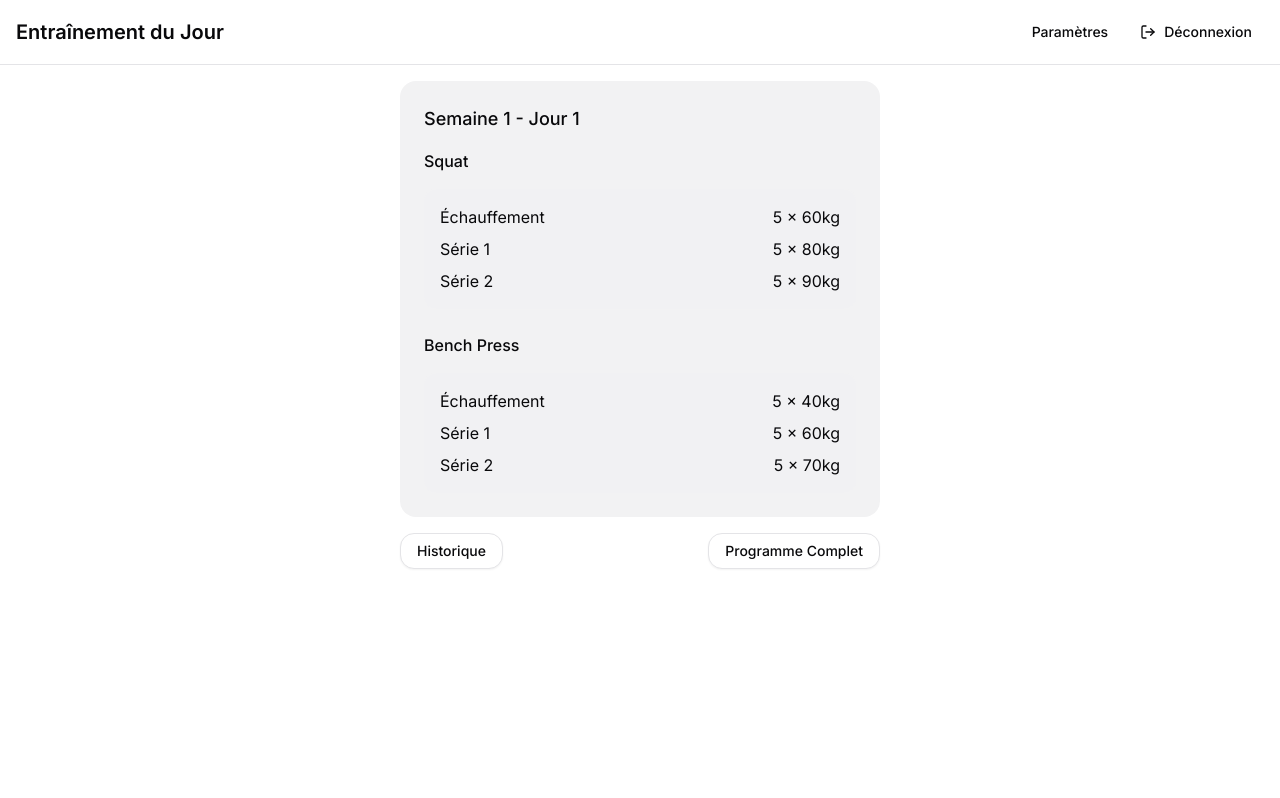
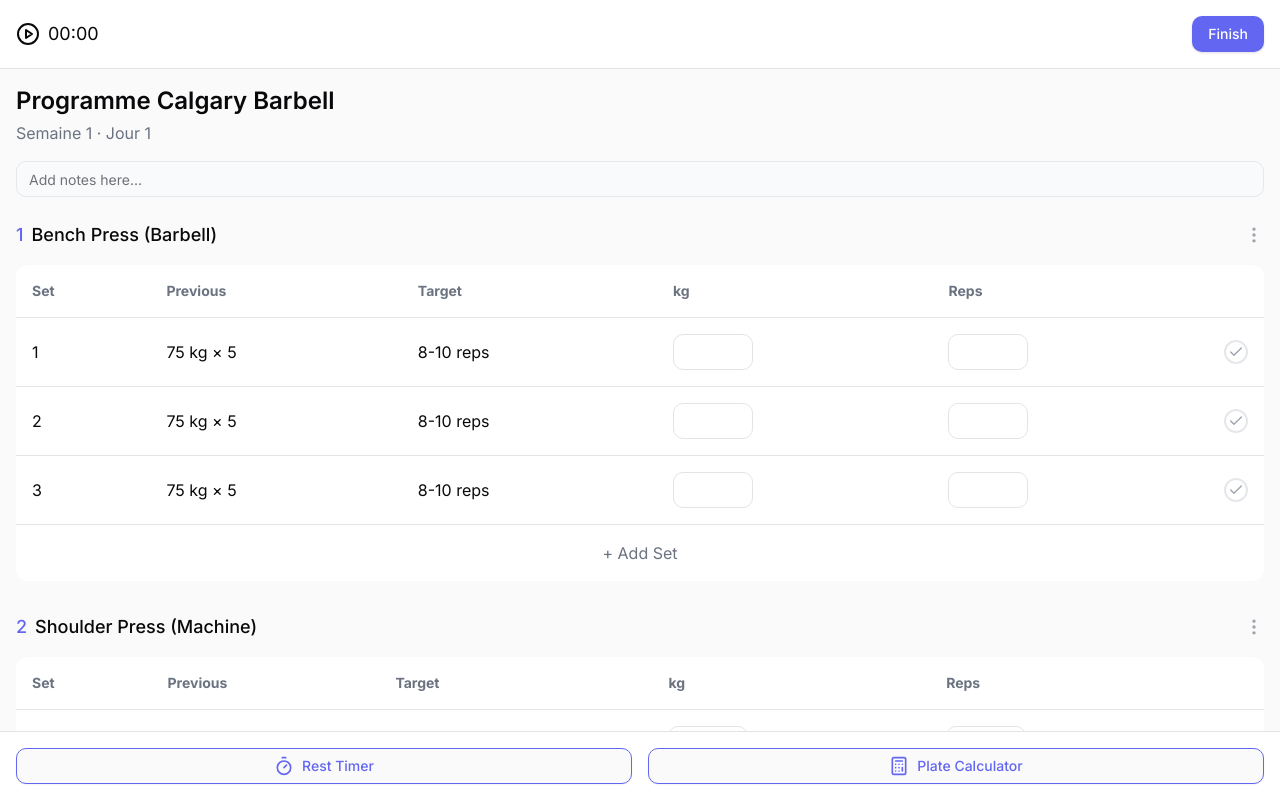
Before and after one commit to valentingouverneur/programmecalgary, a Next.js app: page /workout in a window 1280 px wide. Shown: the top 798 px of the page. Built offline with nearby package versions, Linux system fonts and the light colour scheme; no server answers; sample sign-in values are in the browser's storage.

Commit message:
Refonte du design de la page d'entrainement pour correspondre à la maquette

```diff
--- a/src/app/workout/page.tsx
+++ b/src/app/workout/page.tsx
@@ -3,11 +3,13 @@
 import { useAuth } from '@/lib/hooks/useAuth'
 import { AuthForm } from '@/components/auth/AuthForm'
 import { Button } from '@/components/ui/button'
-import { LogOut } from 'lucide-react'
-import Link from 'next/link'
+import { Timer, Calculator, Check, MoreVertical, PlayCircle } from 'lucide-react'
+import { Input } from '@/components/ui/input'
+import { useState } from 'react'
 
 export default function WorkoutPage() {
   const { user, logout } = useAuth()
+  const [timer, setTimer] = useState('00:00')
 
   if (!user) {
     return (
@@ -26,77 +28,135 @@ export default function WorkoutPage() {
 
   return (
     <div className="min-h-screen bg-background">
-      <header className="sticky top-0 bg-background/80 backdrop-blur-sm border-b z-50">
-        <div className="flex justify-between items-center p-4">
-          <div className="flex items-center space-x-4">
-            <h1 className="text-xl font-semibold">
-              Entraînement du Jour
-            </h1>
-          </div>
-          <div className="flex items-center space-x-2">
-            <Link href="/settings">
-              <Button variant="ghost" size="sm" className="text-sm">
-                Paramètres
-              </Button>
-            </Link>
-            <Button variant="ghost" size="sm" onClick={logout} className="text-sm">
-              <LogOut className="w-4 h-4 mr-2" />
-              Déconnexion
-            </Button>
+      <div className="flex justify-between items-center p-4 bg-white border-b">
+        <div className="flex items-center space-x-2">
+          <PlayCircle className="w-6 h-6" />
+          <span className="text-lg">{timer}</span>
+        </div>
+        <Button className="bg-[#6366F1] hover:bg-[#4F46E5] text-white">
+          Finish
+        </Button>
+      </div>
+
+      <main className="p-4">
+        <div className="mb-6">
+          <h1 className="text-2xl font-semibold mb-1">Programme Calgary Barbell</h1>
+          <p className="text-gray-500">Semaine 1 · Jour 1</p>
+          <div className="mt-4">
+            <Input
+              placeholder="Add notes here..."
+              className="w-full bg-gray-50 border-gray-200"
+            />
           </div>
         </div>
-      </header>
 
-      <main className="container max-w-lg mx-auto p-4">
-        <div className="bg-card rounded-2xl p-6 mb-4">
-          <h2 className="text-lg font-medium mb-4">Semaine 1 - Jour 1</h2>
-
-          <div className="space-y-6">
-            <div className="space-y-4">
-              <h3 className="text-base font-medium">Squat</h3>
-              <div className="bg-muted/50 rounded-xl p-4 space-y-2">
-                <div className="flex justify-between items-center">
-                  <span>Échauffement</span>
-                  <span>5 × 60kg</span>
-                </div>
-                <div className="flex justify-between items-center">
-                  <span>Série 1</span>
-                  <span>5 × 80kg</span>
-                </div>
-                <div className="flex justify-between items-center">
-                  <span>Série 2</span>
-                  <span>5 × 90kg</span>
-                </div>
-              </div>
+        <div className="space-y-8">
+          <div>
+            <div className="flex justify-between items-center mb-4">
+              <h2 className="text-lg font-medium flex items-center">
+                <span className="text-[#6366F1] mr-2">1</span>
+                Bench Press (Barbell)
+              </h2>
+              <MoreVertical className="w-5 h-5 text-gray-400" />
             </div>
 
-            <div className="space-y-4">
-              <h3 className="text-base font-medium">Bench Press</h3>
-              <div className="bg-muted/50 rounded-xl p-4 space-y-2">
-                <div className="flex justify-between items-center">
-                  <span>Échauffement</span>
-                  <span>5 × 40kg</span>
-                </div>
-                <div className="flex justify-between items-center">
-                  <span>Série 1</span>
-                  <span>5 × 60kg</span>
-                </div>
-                <div className="flex justify-between items-center">
-                  <span>Série 2</span>
-                  <span>5 × 70kg</span>
-                </div>
-              </div>
+            <div className="bg-white rounded-lg overflow-hidden">
+              <table className="w-full">
+                <thead>
+                  <tr className="text-sm text-gray-500">
+                    <th className="text-left p-4">Set</th>
+                    <th className="text-left p-4">Previous</th>
+                    <th className="text-left p-4">Target</th>
+                    <th className="text-left p-4">kg</th>
+                    <th className="text-left p-4">Reps</th>
+                    <th className="w-10 p-4"></th>
+                  </tr>
+                </thead>
+                <tbody>
+                  {[1, 2, 3].map((set) => (
+                    <tr key={set} className="border-t">
+                      <td className="p-4">{set}</td>
+                      <td className="p-4">75 kg × 5</td>
+                      <td className="p-4">8-10 reps</td>
+                      <td className="p-4">
+                        <Input className="w-20" />
+                      </td>
+                      <td className="p-4">
+                        <Input className="w-20" />
+                      </td>
+                      <td className="p-4">
+                        <div className="w-6 h-6 rounded-full border-2 border-gray-200 flex items-center justify-center">
+                          <Check className="w-4 h-4 text-gray-400" />
+                        </div>
+                      </td>
+                    </tr>
+                  ))}
+                </tbody>
+              </table>
+              <button className="w-full p-4 text-center text-gray-500 hover:bg-gray-50 border-t">
+                + Add Set
+              </button>
+            </div>
+          </div>
+
+          <div>
+            <div className="flex justify-between items-center mb-4">
+              <h2 className="text-lg font-medium flex items-center">
+                <span className="text-[#6366F1] mr-2">2</span>
+                Shoulder Press (Machine)
+              </h2>
+              <MoreVertical className="w-5 h-5 text-gray-400" />
+            </div>
+
+            <div className="bg-white rounded-lg overflow-hidden">
+              <table className="w-full">
+                <thead>
+                  <tr className="text-sm text-gray-500">
+                    <th className="text-left p-4">Set</th>
+                    <th className="text-left p-4">Previous</th>
+                    <th className="text-left p-4">Target</th>
+                    <th className="text-left p-4">kg</th>
+                    <th className="text-left p-4">Reps</th>
+                    <th className="w-10 p-4"></th>
+                  </tr>
+                </thead>
+                <tbody>
+                  {[1, 2, 3].map((set) => (
+                    <tr key={set} className="border-t">
+                      <td className="p-4">{set}</td>
+                      <td className="p-4">-</td>
+                      <td className="p-4">10-12 reps</td>
+                      <td className="p-4">
+                        <Input className="w-20" />
+                      </td>
+                      <td className="p-4">
+                        <Input className="w-20" />
+                      </td>
+                      <td className="p-4">
+                        <div className="w-6 h-6 rounded-full border-2 border-gray-200 flex items-center justify-center">
+                          <Check className="w-4 h-4 text-gray-400" />
+                        </div>
+                      </td>
+                    </tr>
+                  ))}
+                </tbody>
+              </table>
+              <button className="w-full p-4 text-center text-gray-500 hover:bg-gray-50 border-t">
+                + Add Set
+              </button>
             </div>
           </div>
         </div>
 
-        <div className="flex justify-between">
-          <Link href="/history">
-            <Button variant="outline">Historique</Button>
-          </Link>
-          <Link href="/program">
-            <Button variant="outline">Programme Complet</Button>
-          </Link>
+        <div className="fixed bottom-0 left-0 right-0 p-4 bg-white border-t grid grid-cols-2 gap-4">
+          <Button variant="outline" className="w-full flex items-center justify-center space-x-2 text-[#6366F1] border-[#6366F1]">
+            <Timer className="w-5 h-5" />
+            <span>Rest Timer</span>
+          </Button>
+          <Button variant="outline" className="w-full flex items-center justify-center space-x-2 text-[#6366F1] border-[#6366F1]">
+            <Calculator className="w-5 h-5" />
+            <span>Plate Calculator</span>
+          </Button>
         </div>
       </main>
     </div>
--- a/src/styles/globals.css
+++ b/src/styles/globals.css
@@ -4,10 +4,10 @@
 
 @layer base {
   :root {
-    --background: 0 0% 100%;
+    --background: 0 0% 98%;
     --foreground: 240 10% 3.9%;
 
-    --card: 240 4% 95%;
+    --card: 0 0% 100%;
     --card-foreground: 240 10% 3.9%;
 
     --popover: 0 0% 100%;
@@ -16,10 +16,10 @@
     --primary: 238 84% 67%;
     --primary-foreground: 0 0% 100%;
 
-    --secondary: 240 4% 95%;
-    --secondary-foreground: 240 10% 3.9%;
+    --secondary: 240 4.8% 95.9%;
+    --secondary-foreground: 240 5.9% 10%;
 
-    --muted: 240 4% 95%;
+    --muted: 240 4.8% 95.9%;
     --muted-foreground: 240 3.8% 46.1%;
 
     --accent: 238 84% 67%;
@@ -32,7 +32,7 @@
     --input: 240 5.9% 90%;
     --ring: 238 84% 67%;
 
-    --radius: 1rem;
+    --radius: 0.75rem;
   }
 }
 
@@ -42,6 +42,16 @@
   }
   body {
     @apply bg-background text-foreground antialiased;
+  }
+}
+
+@layer components {
+  .btn-primary {
+    @apply bg-[#6366F1] hover:bg-[#4F46E5] text-white;
+  }
+
+  .btn-outline {
+    @apply border-[#6366F1] text-[#6366F1] hover:bg-[#6366F1]/5;
   }
 }
 
```
